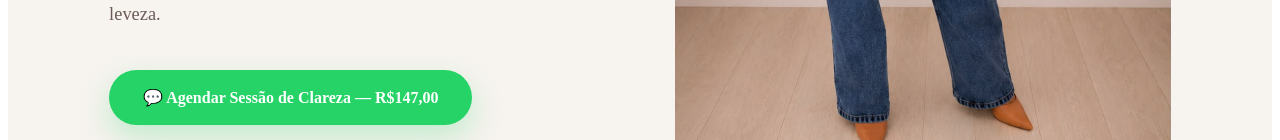
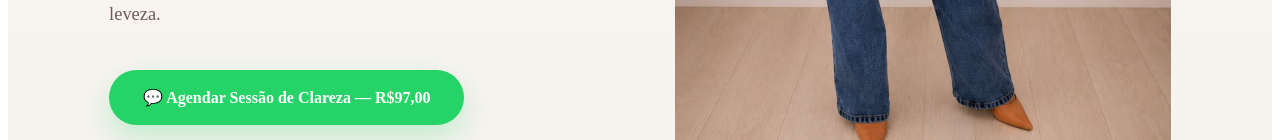
Before and after one commit to Institutokamilahfranco/instituto-kamilah-site, a Next.js app: page / in a window 1280 px wide. Shown: the part 812-952 px from the top of the page. Built offline with nearby package versions, Linux system fonts and the light colour scheme.

Commit message:
Update page.js

```diff
--- a/app/page.js
+++ b/app/page.js
@@ -123,7 +123,7 @@ Através da mentoria terapêutica individual, você fortalece sua autoestima, ro
             boxShadow: "0 12px 30px rgba(37,211,102,.25)",
           }}
         >
-          💬 Agendar Sessão de Clareza — R$147,00
+          💬 Agendar Sessão de Clareza — R$97,00
 
         </a>
 
@@ -545,7 +545,7 @@ href="https://wa.me/5546988042216?text=Ola%20Kamilah%2C%20vim%20pelo%20site%2C%2
       >
         Quero conversar com a Kamilah
           e agendar minha sessão de clareza emocional
-            R$147,00
+            R$97,00
       </a>
     </div>
   </div>
@@ -989,7 +989,7 @@ href="https://wa.me/5546988042216?text=Ola%20Kamilah%2C%20vim%20pelo%20site%2C%2
           boxShadow: "0 12px 30px rgba(37,211,102,.25)",
         }}
       >
-        Agendar minha sessão de clareza por R$147,00
+        Agendar minha sessão de clareza por R$97,00
       </a>
     </div>
   </div>
```
